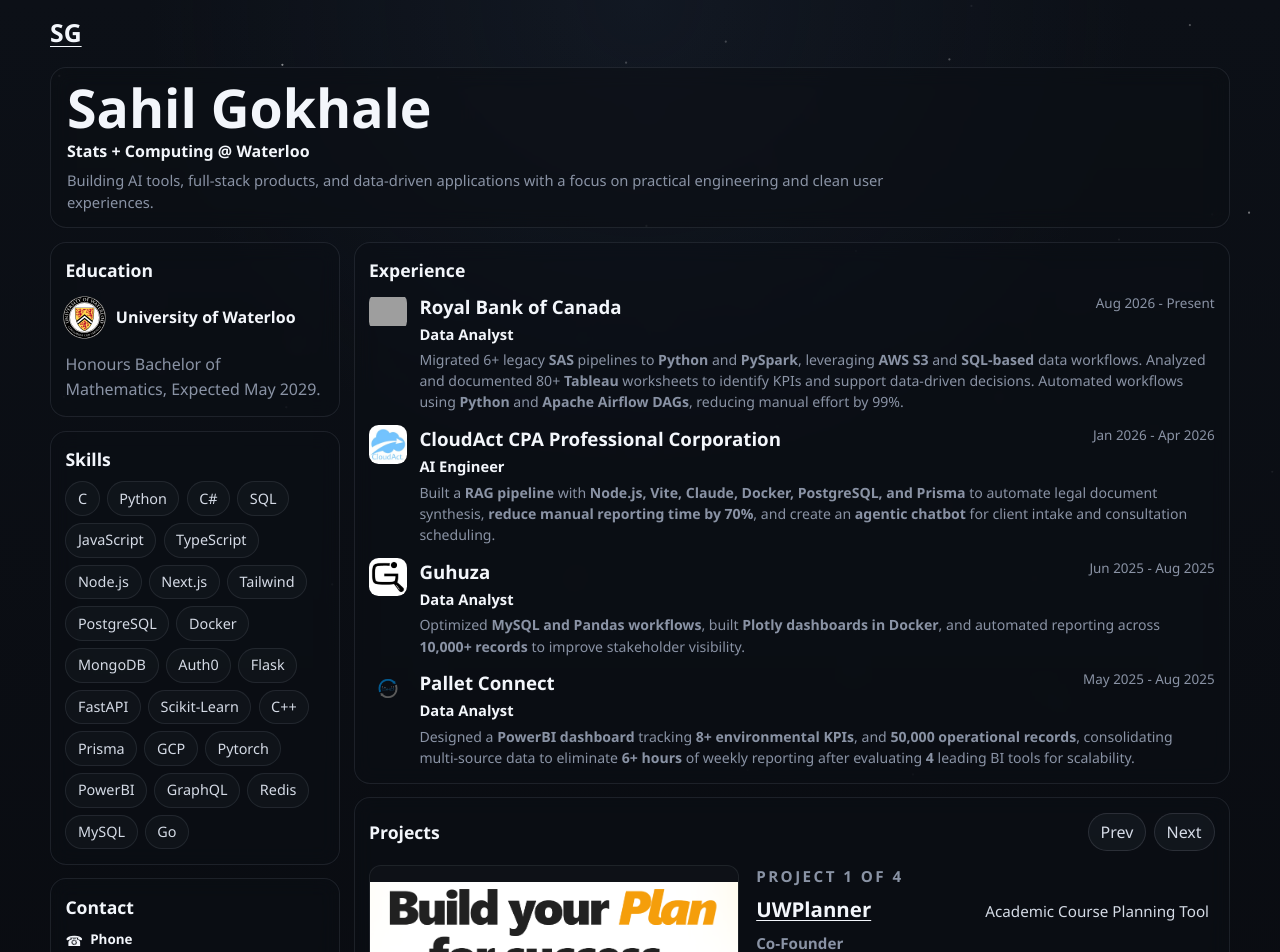
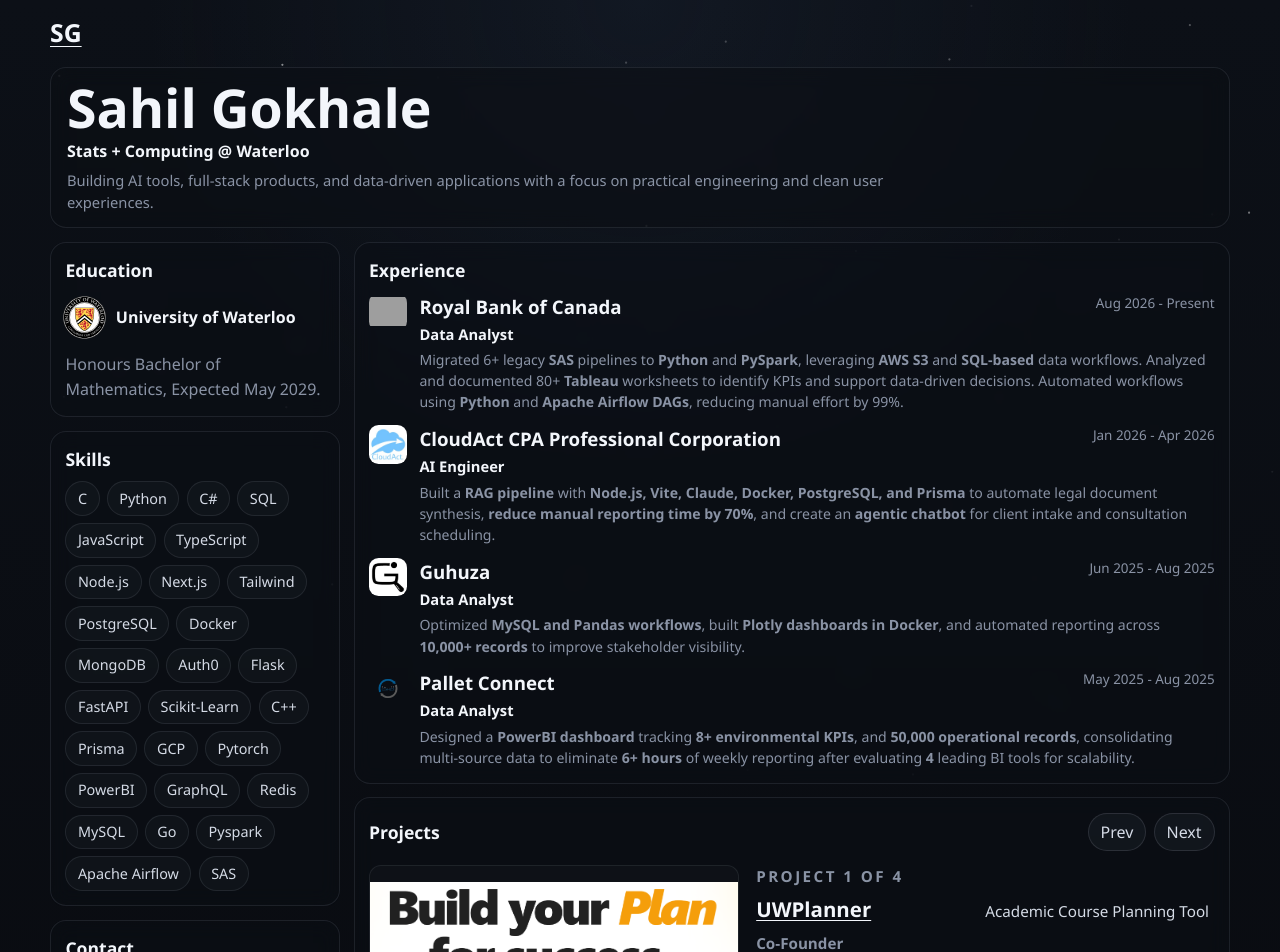
Before and after one commit to SahilSG223/sahilgokhale, a React (Vite) app: page / in a window 1280 px wide. Shown: the top 952 px of the page. Built offline with nearby package versions, Linux system fonts and the light colour scheme; grey boxes are pictures that could not be loaded.

Commit message:
updated skills

```diff
--- a/src/data/siteData.js
+++ b/src/data/siteData.js
@@ -121,6 +121,9 @@
   'Redis',
   'MySQL',
   'Go',
+  'Pyspark',
+  'Apache Airflow',
+  'SAS',
 ]
 
 export const contactLinks = [
```
